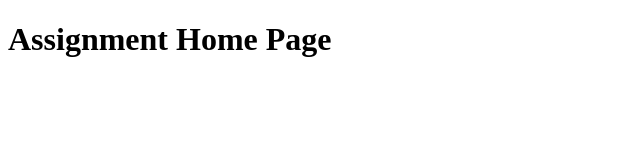
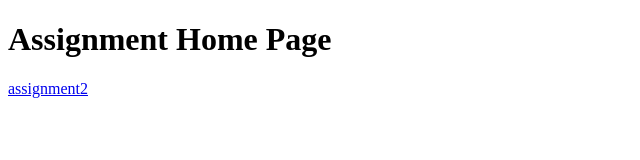
Before and after one commit to tanviranadive/ranadive-tanvi-webdev, a website: page public/assignment/index.html in a window 1280 px wide. Shown: the whole page, without its empty margins (0-640 px from the left). Drawn offline with Linux system fonts and the light colour scheme.

Commit message:
Updated assignment page

```diff
--- a/public/assignment/index.html
+++ b/public/assignment/index.html
@@ -6,5 +6,6 @@
 </head>
 <body>
     <h1>Assignment Home Page</h1>
+    <a href = "\assignment2\login.html">assignment2</a>
 </body>
 </html>
```
